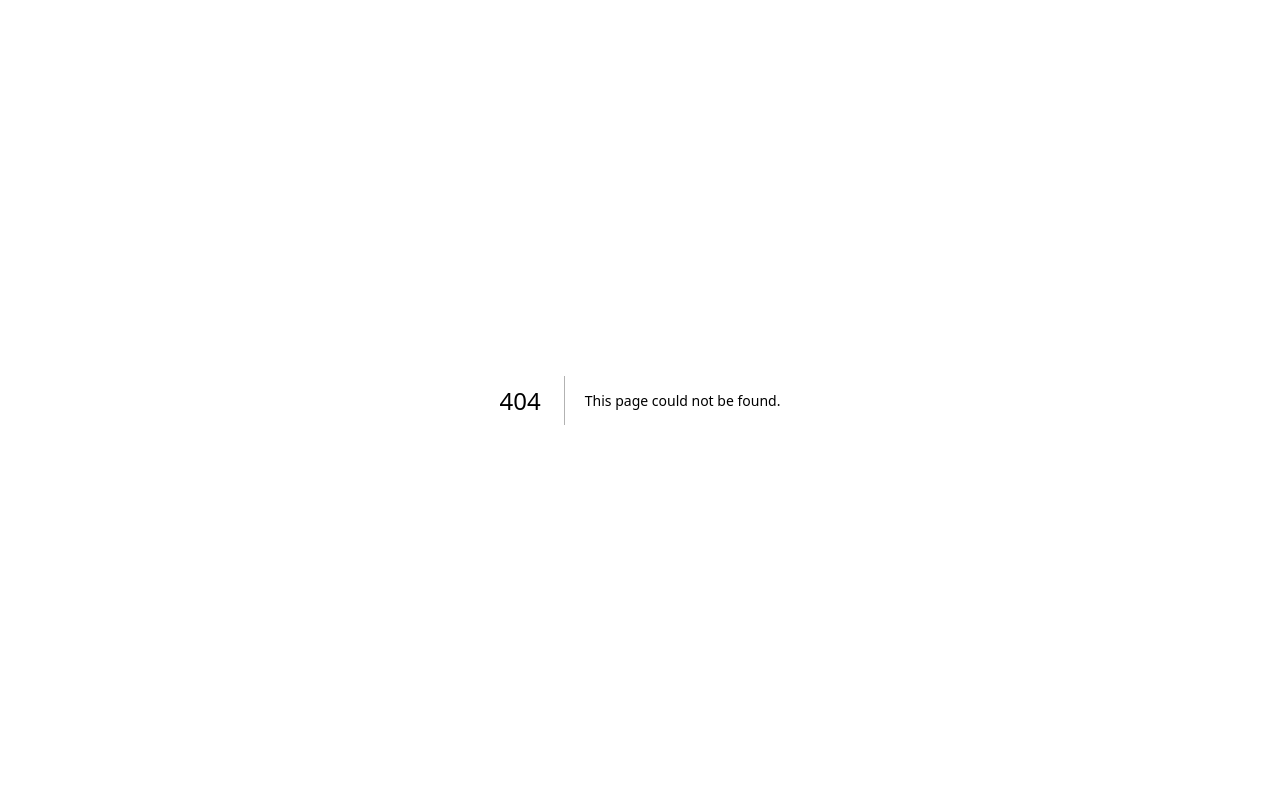
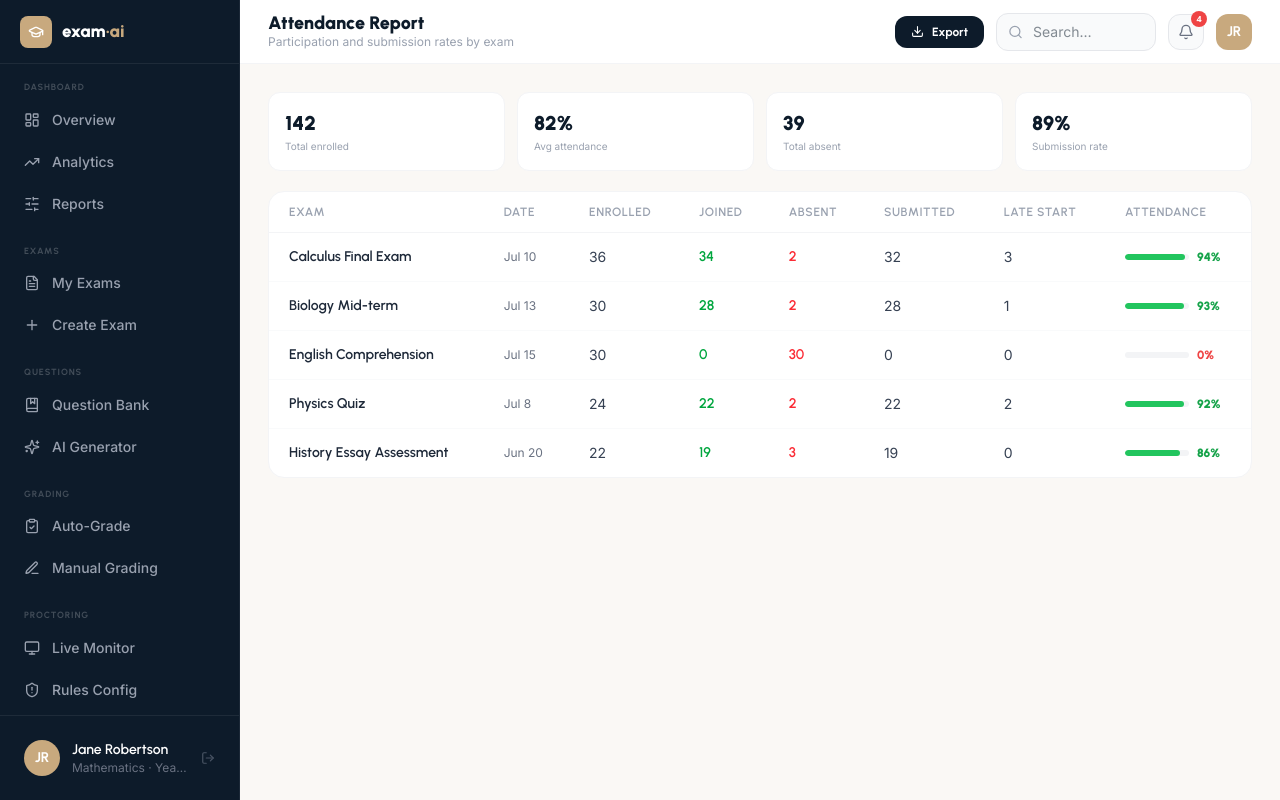
Before and after one commit to phornsinet1302/online_exam, a Next.js app in the folder frontend/: page /dashboard/reports/attendance in a window 1280 px wide. Before the commit this address had no page. Built offline with nearby package versions, Linux system fonts and the light colour scheme.

Commit message:
Add teacher attendance report screen route

```diff
--- /dev/null
+++ b/frontend/src/app/(dashboard)/dashboard/reports/attendance/page.tsx
@@ -0,0 +1,5 @@
+import { AttendanceReport } from "../../../../App";
+
+export default function AttendanceReportPage() {
+  return <AttendanceReport />;
+}
```
